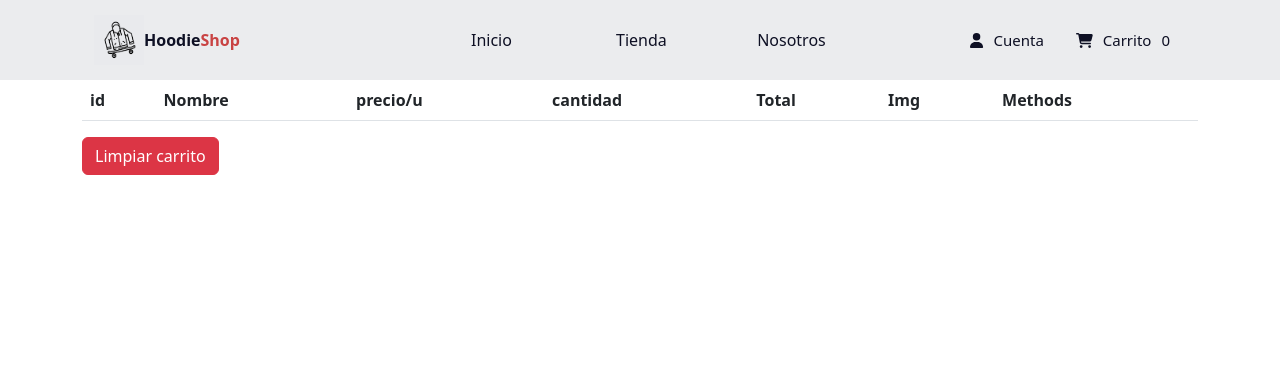
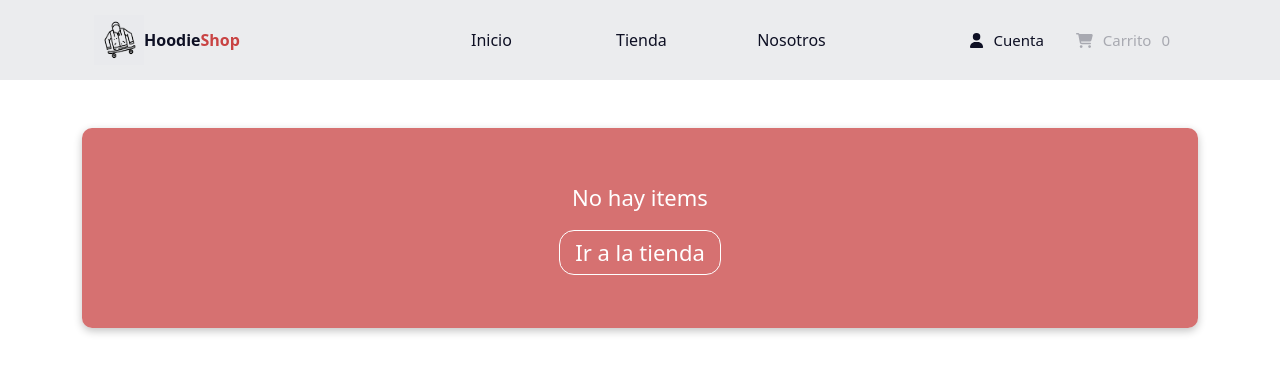
Before and after one commit to manudiiez/HoodieApp, a React (Create React App) app: page /cart in a window 1280 px wide. Shown: the top 372 px of the page. Built offline with nearby package versions, Linux system fonts and the light colour scheme.

Commit message:
cart view

```diff
--- a/src/components/Cart.jsx
+++ b/src/components/Cart.jsx
@@ -1,6 +1,13 @@
 import React,{useContext} from 'react'
+/* ---------------------------- REACT-ROUTER-DOM ---------------------------- */
+import { Link } from 'react-router-dom'
 /* --------------------------------- CONTEXT -------------------------------- */
 import { CartContext } from '../context/CartContext'
+/* ------------------------------- FONTAWESOME ------------------------------ */
+import { FontAwesomeIcon } from '@fortawesome/react-fontawesome'
+import { faX } from '@fortawesome/free-solid-svg-icons'
+/* ---------------------------- STYLED-COMPONENTS --------------------------- */
+import styled from 'styled-components'
 
 
 const Cart = () => {
@@ -10,6 +17,14 @@ const Cart = () => {
 
     return (
         <div className='container-lg'>
+            {
+                cart.length === 0 ? (
+                    <ContainerAlert className='mt-5 d-flex flex-column justify-content-center align-items-center'>
+                        No hay items
+                        <button className='mt-3'><Link to={'/'}>Ir a la tienda</Link></button>
+                    </ContainerAlert>
+                ): (
+                    <div>
                         <table className="table">
                             <thead>
                                 <tr>
@@ -18,7 +33,6 @@ const Cart = () => {
                                 <th scope="col">precio/u</th>
                                 <th scope="col">cantidad</th>
                                 <th scope="col">Total</th>
-                    <th scope="col">Img</th>
                                 <th scope="col">Methods</th>
 
                                 </tr>
@@ -29,12 +43,13 @@ const Cart = () => {
                                         <tr key={item.id}>
                                             <th scope="row">{item.id}</th>
                                             <td>{item.name}</td>
-                                <td>{item.price}</td>
+                                            <td>$ {item.price}</td>
                                             <td>{item.cantidad}</td>
-                                <td>{item.cantidad * item.price}</td>
-                                <td>{item.img}</td>
+                                            <td>$ {item.cantidad * item.price}</td>
                                             <td>
-                                    <button className='btn btn-danger' onClick={() => removeItem(item.id)}>x</button>
+                                                <button className='btn btn-danger' onClick={() => removeItem(item.id)}>
+                                                    <FontAwesomeIcon icon={faX}/>
+                                                </button>
                                             </td>
                                         </tr>
                                     ))
@@ -45,5 +60,39 @@ const Cart = () => {
                     </div>
                 )
             }
+        </div>
+    )
+}
 
 export default Cart
+
+
+const ContainerAlert = styled.div`
+
+    width: 100%;
+    height: 200px;
+    background-color: #c94343c0;
+    border-radius: 10px;
+    box-shadow: rgba(0, 0, 0, 0.24) 0px 3px 8px;
+    font-size: 22px;
+    color: #fff;
+    button{
+        background-color: transparent;
+        border: none;
+        border: 1px solid #fff;
+        border-radius: 15px;
+        padding: 5px 15px;
+        a{
+            text-decoration: none;
+            color: #fff;
+        }
+
+        &:hover{
+            background-color: #fff;
+            a{
+                color: #c94343;
+            }
+        }
+    }
+
+`
--- a/src/components/NavBar.jsx
+++ b/src/components/NavBar.jsx
@@ -1,10 +1,12 @@
-import React,{useState, useEffect} from 'react'
+import React,{useState, useEffect, useContext} from 'react'
 /* ---------------------------- STYLED-COMPONENTS --------------------------- */
 import styled from 'styled-components'
 /* ----------------------------------- IMG ---------------------------------- */
 import logo2 from '../img/logo2.png'
 /* ---------------------------- REACT-ROUTER-DOM ---------------------------- */
 import { NavLink,Link } from 'react-router-dom'
+/* --------------------------------- CONTEXT -------------------------------- */
+import { CartContext } from '../context/CartContext'
 /* ------------------------------- COMPONENTES ------------------------------ */
 import BurguerWidget from './widget/BurguerWidget'
 import UserWidget from './widget/UserWidget'
@@ -12,6 +14,8 @@ import CartWidget from './widget/CartWidget'
 
 const NavBar = () => {
     const [navState, setNavState] = useState(false);
+    const {cantInCart} = useContext(CartContext)
+
     const handleClick = () => {
         const width = document.body.clientWidth
         if(width < 992){
@@ -65,7 +69,7 @@ const NavBar = () => {
 
               <ContainerMethods className={navState ? 'active' : ''}>
                 <UserWidget/>
-                <NavLink onClick={handleClick} to='/cart'><CartWidget /></NavLink>
+                <NavLink className={cantInCart === 0 && 'active'} disabled={cantInCart <= 0} onClick={handleClick} to={cantInCart !== 0 && '/cart'}><CartWidget /></NavLink>
               </ContainerMethods>
               <div className='div__none'></div>
             </div>
@@ -222,6 +226,9 @@ const ContainerMethods = styled.div`
 
   a{
     text-decoration: none;
+    &.active{
+      opacity: .3;
+    }
   }
 
   button{
@@ -237,6 +244,7 @@ const ContainerMethods = styled.div`
     &:hover{
       color: #C94343;
     }
+
     p{
       margin: 0;
     }
--- a/src/components/widget/CartWidget.jsx
+++ b/src/components/widget/CartWidget.jsx
@@ -2,24 +2,32 @@ import { FontAwesomeIcon } from '@fortawesome/react-fontawesome'
 import { faCartShopping } from '@fortawesome/free-solid-svg-icons'
 import { useContext } from 'react'
 import { CartContext } from '../../context/CartContext'
-/* ------------------------ <COMPONENTS></COMPONENTS> ----------------------- */
-
+/* ---------------------------- STYLED-COMPONENTS --------------------------- */
+import styled from 'styled-components'
 
 const CartWidget = () => {
 
   const {cantInCart} = useContext(CartContext)
 
   return (
-    <>
-      <button >
+    <Container>
+      <button>
         <FontAwesomeIcon icon={faCartShopping} />
         <p>Carrito</p>
         <p>{cantInCart}</p>
       </button>
 
 
-    </>
+    </Container>
   )
 }
 
 export default CartWidget
+
+const Container = styled.div`
+
+  &.active{
+    opacity: .3;
+  }
+
+`
--- a/src/context/CartContext.js
+++ b/src/context/CartContext.js
@@ -1,10 +1,11 @@
-import { createContext, useState } from "react";
+import { createContext, useEffect, useState } from "react";
 
 export const CartContext = createContext({});
 
 const CartProvider = ({children}) => {
 
     const [cart, setCart] = useState([]);
+    const [cartCant, setCartCant] = useState(0);
 
     const isInCart = (item) => {
         console.log('comprobando')
@@ -33,6 +34,17 @@ const CartProvider = ({children}) => {
         setCart(resultado)
     }
 
+    const cantInCart = () => {
+        cart.map(item => {
+            setCartCant(cartCant + item.cantidad)
+        })
+    }
+
+    useEffect(() => {
+        cantInCart()
+    }, [cart])
+
+
     return (
         <CartContext.Provider value={{
             cart,
@@ -40,7 +52,7 @@ const CartProvider = ({children}) => {
             cleanCart,
             addToCart,
             removeItem,
-            cantInCart: cart.length
+            cantInCart: cartCant
             }}>
             {children}
         </CartContext.Provider>
```
Lines whose indentation alone changed are shown as unchanged.
